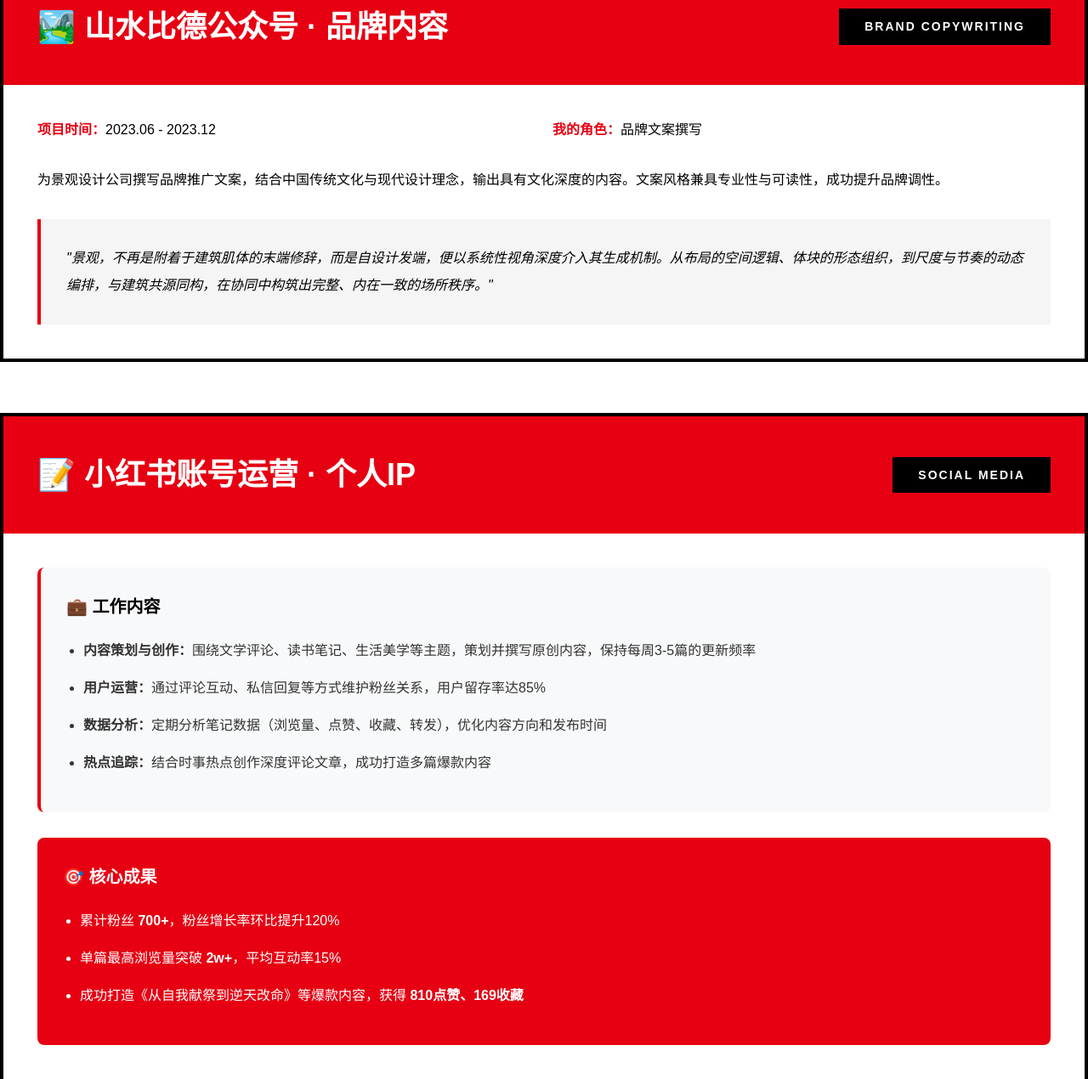
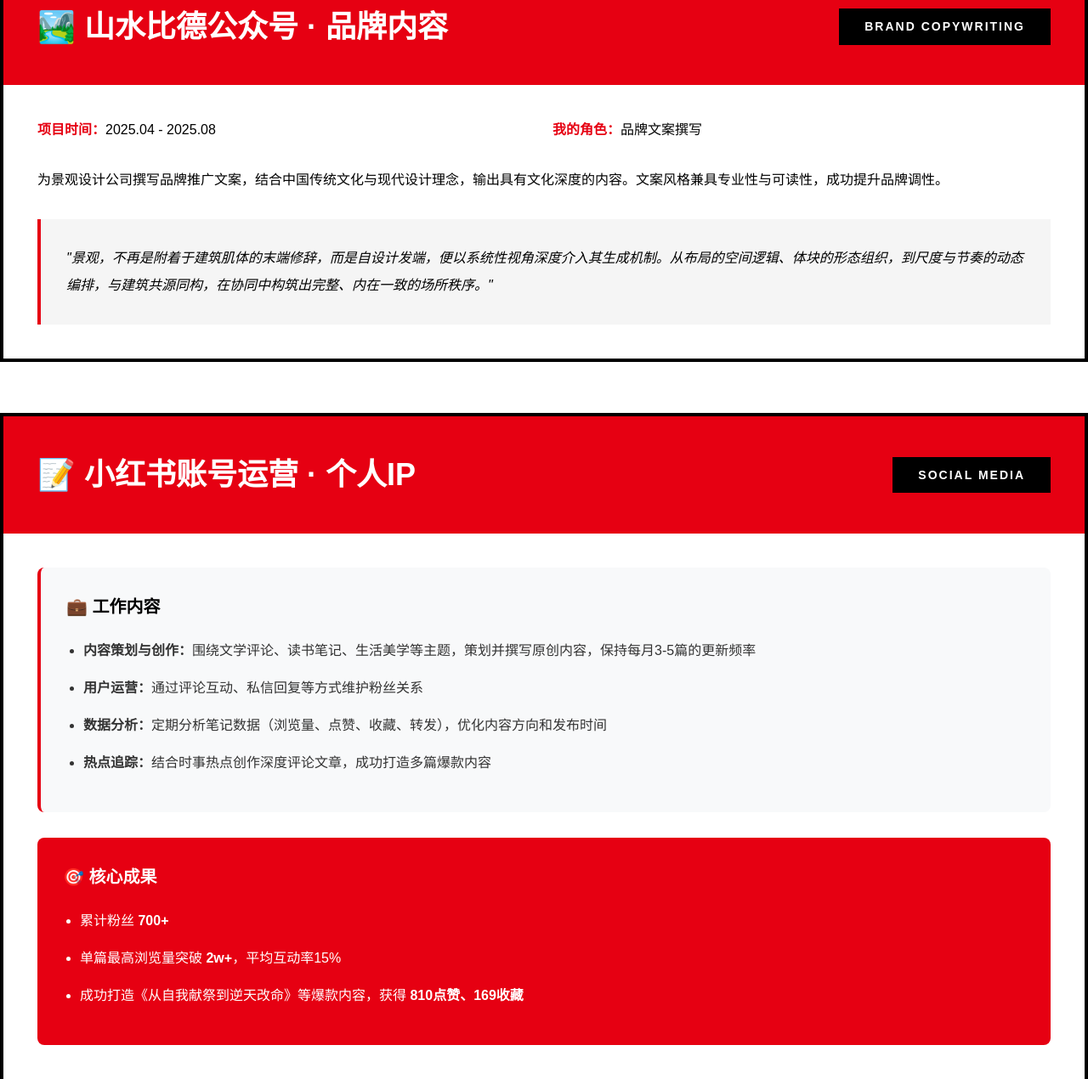
Before and after one commit to b1dasein/b1dasein.github.io, a plain HTML site: page index.html in a window 1280 px wide. Shown: the part 3994-5264 px from the top of the page at 85% size. Drawn offline with Linux system fonts and the light colour scheme.

Commit message:
Update index.html

```diff
--- a/index.html
+++ b/index.html
@@ -777,7 +777,7 @@
             </div>
             <div class="case-body">
                 <div style="display: grid; grid-template-columns: repeat(2, 1fr); gap: 20px; margin-bottom: 30px;">
-                    <div><strong style="color: var(--red);">项目时间：</strong>2023.06 - 2023.12</div>
+                    <div><strong style="color: var(--red);">项目时间：</strong>2025.04 - 2025.08</div>
                     <div><strong style="color: var(--red);">我的角色：</strong>品牌文案撰写</div>
                 </div>
                 <p style="line-height: 2; font-size: 16px;">
@@ -801,8 +801,8 @@
         <div style="background: #f8f9fa; padding: 30px; margin-bottom: 30px; border-left: 4px solid var(--red); border-radius: 8px;">
             <h4 style="font-size: 20px; font-weight: 900; margin-bottom: 20px; color: var(--black);">💼 工作内容</h4>
             <ul style="padding-left: 20px; line-height: 2; color: #333;">
-                <li style="margin-bottom: 12px;"><strong>内容策划与创作：</strong>围绕文学评论、读书笔记、生活美学等主题，策划并撰写原创内容，保持每周3-5篇的更新频率</li>
-                <li style="margin-bottom: 12px;"><strong>用户运营：</strong>通过评论互动、私信回复等方式维护粉丝关系，用户留存率达85%</li>
+                <li style="margin-bottom: 12px;"><strong>内容策划与创作：</strong>围绕文学评论、读书笔记、生活美学等主题，策划并撰写原创内容，保持每月3-5篇的更新频率</li>
+                <li style="margin-bottom: 12px;"><strong>用户运营：</strong>通过评论互动、私信回复等方式维护粉丝关系</li>
                 <li style="margin-bottom: 12px;"><strong>数据分析：</strong>定期分析笔记数据（浏览量、点赞、收藏、转发），优化内容方向和发布时间</li>
                 <li style="margin-bottom: 12px;"><strong>热点追踪：</strong>结合时事热点创作深度评论文章，成功打造多篇爆款内容</li>
             </ul>
@@ -812,7 +812,7 @@
         <div style="background: var(--red); color: var(--white); padding: 30px; margin-bottom: 30px; border-radius: 8px;">
             <h4 style="font-size: 20px; font-weight: 900; margin-bottom: 20px;">🎯 核心成果</h4>
             <ul style="padding-left: 20px; line-height: 2;">
-                <li style="margin-bottom: 12px;">累计粉丝 <strong>700+</strong>，粉丝增长率环比提升120%</li>
+                <li style="margin-bottom: 12px;">累计粉丝 <strong>700+</strong></li>
                 <li style="margin-bottom: 12px;">单篇最高浏览量突破 <strong>2w+</strong>，平均互动率15%</li>
                 <li style="margin-bottom: 12px;">成功打造《从自我献祭到逆天改命》等爆款内容，获得 <strong>810点赞、169收藏</strong></li>
             </ul>
```
